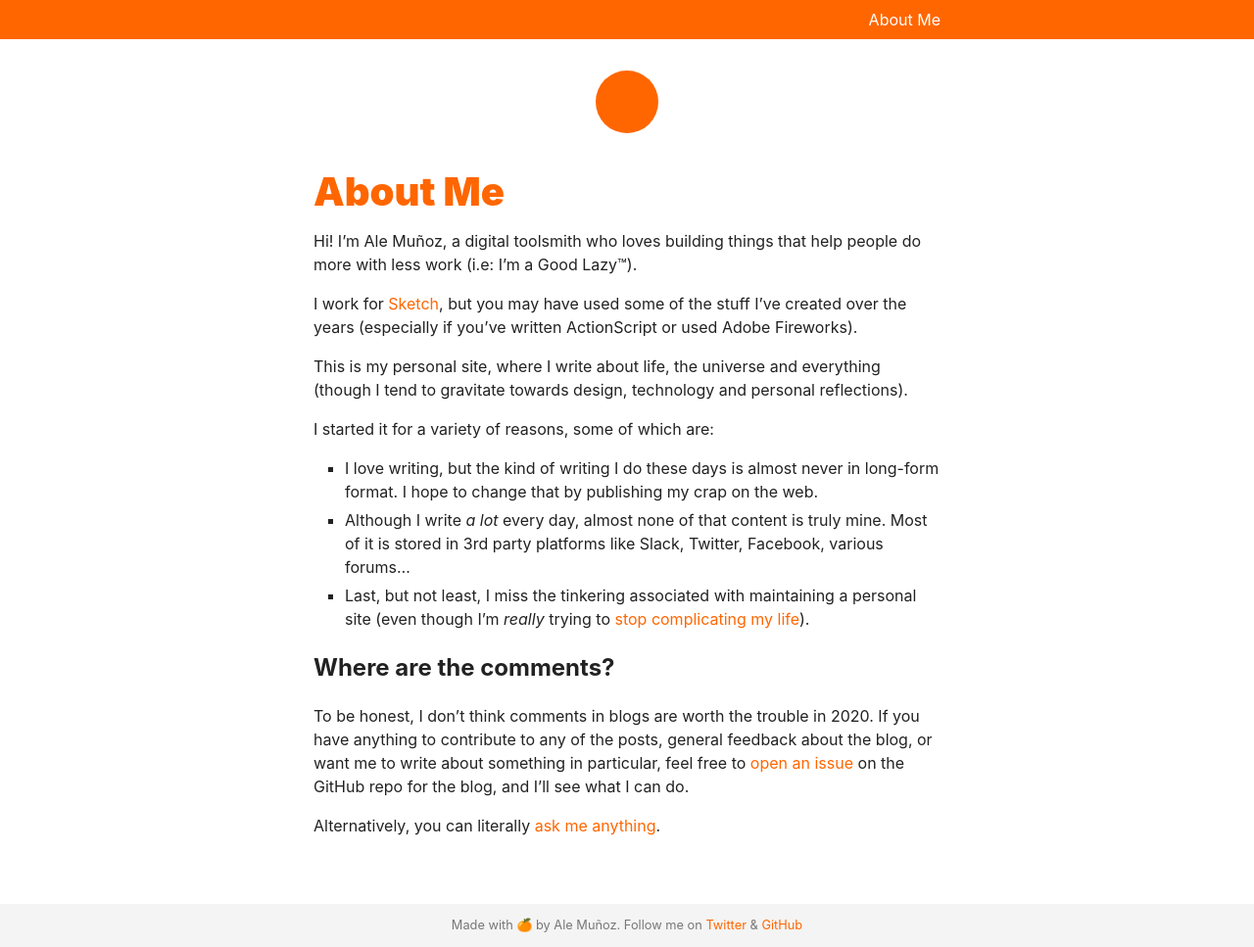
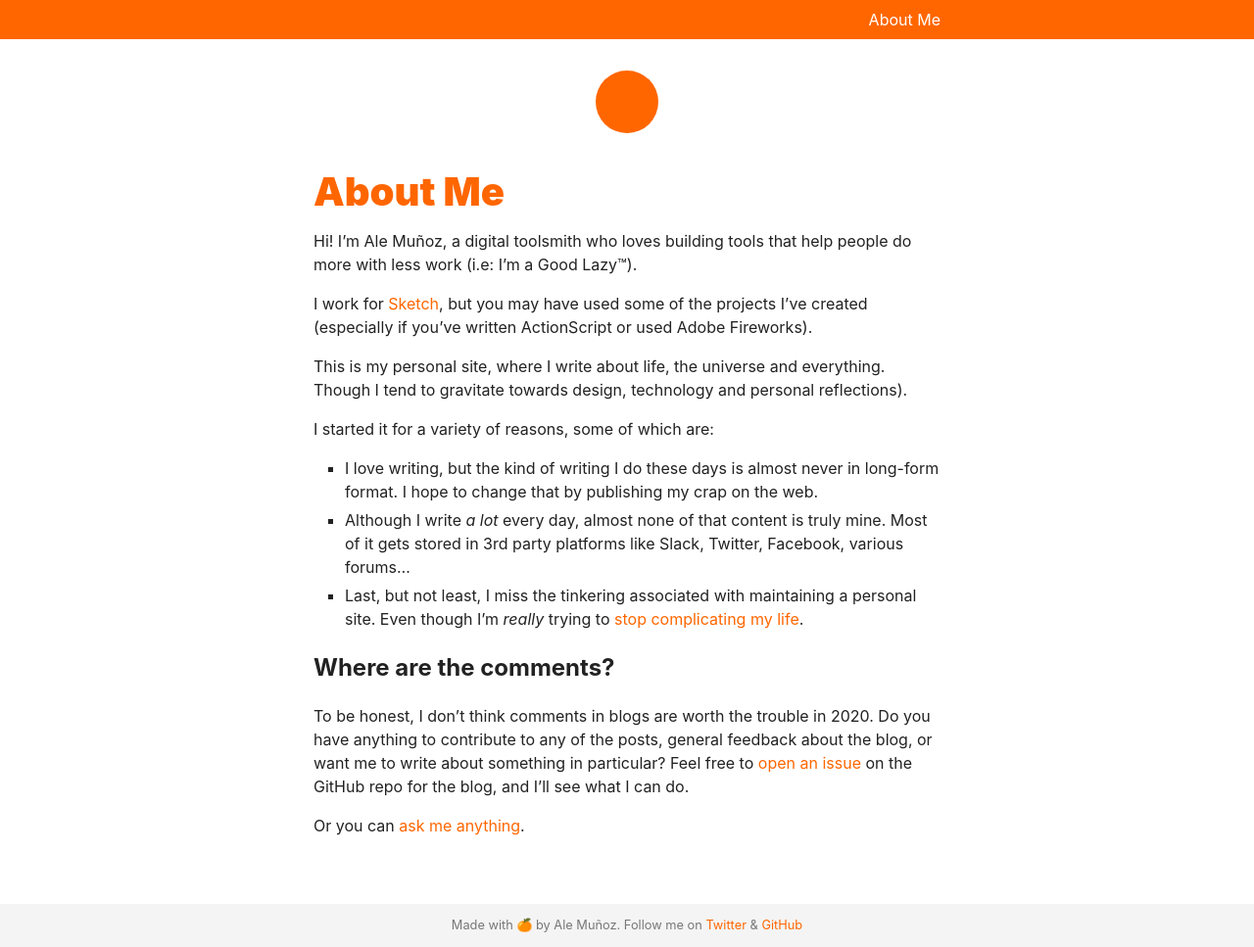
Before and after one commit to bomberstudios/me, a Jekyll site: the page built from about.md, in a window 1280 px wide. Shown: the whole page at 98% size. Built offline with Jekyll 4.4.1, drawn with Linux system fonts in a browser that asks for light colours; a script that is not in the unit is left out.

Commit message:
Updated About page

```diff
--- a/about.md
+++ b/about.md
@@ -3,20 +3,20 @@ layout: page
 title: About Me
 ---
 
-Hi! I'm Ale Muñoz, a digital toolsmith who loves building things that help people do more with less work (i.e: I'm a Good Lazy™).
+Hi! I'm Ale Muñoz, a digital toolsmith who loves building tools that help people do more with less work (i.e: I'm a Good Lazy™).
 
-I work for [Sketch](https://sketch.com), but you may have used some of the stuff I've created over the years (especially if you've written ActionScript or used Adobe Fireworks).
+I work for [Sketch](https://sketch.com), but you may have used some of the projects I've created (especially if you've written ActionScript or used Adobe Fireworks).
 
-This is my personal site, where I write about life, the universe and everything (though I tend to gravitate towards design, technology and personal reflections).
+This is my personal site, where I write about life, the universe and everything. Though I tend to gravitate towards design, technology and personal reflections).
 
 I started it for a variety of reasons, some of which are:
 
 - I love writing, but the kind of writing I do these days is almost never in long-form format. I hope to change that by publishing my crap on the web.
-- Although I write *a lot* every day, almost none of that content is truly mine. Most of it is stored in 3rd party platforms like Slack, Twitter, Facebook, various forums…
-- Last, but not least, I miss the tinkering associated with maintaining a personal site (even though I'm *really* trying to [stop complicating my life](/stop-complicating-your-life/)).
+- Although I write *a lot* every day, almost none of that content is truly mine. Most of it gets stored in 3rd party platforms like Slack, Twitter, Facebook, various forums…
+- Last, but not least, I miss the tinkering associated with maintaining a personal site. Even though I'm *really* trying to [stop complicating my life](/stop-complicating-your-life/).
 
 ## Where are the comments?
 
-To be honest, I don't think comments in blogs are worth the trouble in 2020. If you have anything to contribute to any of the posts, general feedback about the blog, or want me to write about something in particular, feel free to [open an issue](https://github.com/bomberstudios/me/issues) on the GitHub repo for the blog, and I'll see what I can do.
+To be honest, I don't think comments in blogs are worth the trouble in 2020. Do you have anything to contribute to any of the posts, general feedback about the blog, or want me to write about something in particular? Feel free to [open an issue](https://github.com/bomberstudios/me/issues) on the GitHub repo for the blog, and I'll see what I can do.
 
-Alternatively, you can literally [ask me anything](https://github.com/bomberstudios/ama).
+Or you can [ask me anything](https://github.com/bomberstudios/ama).
```
